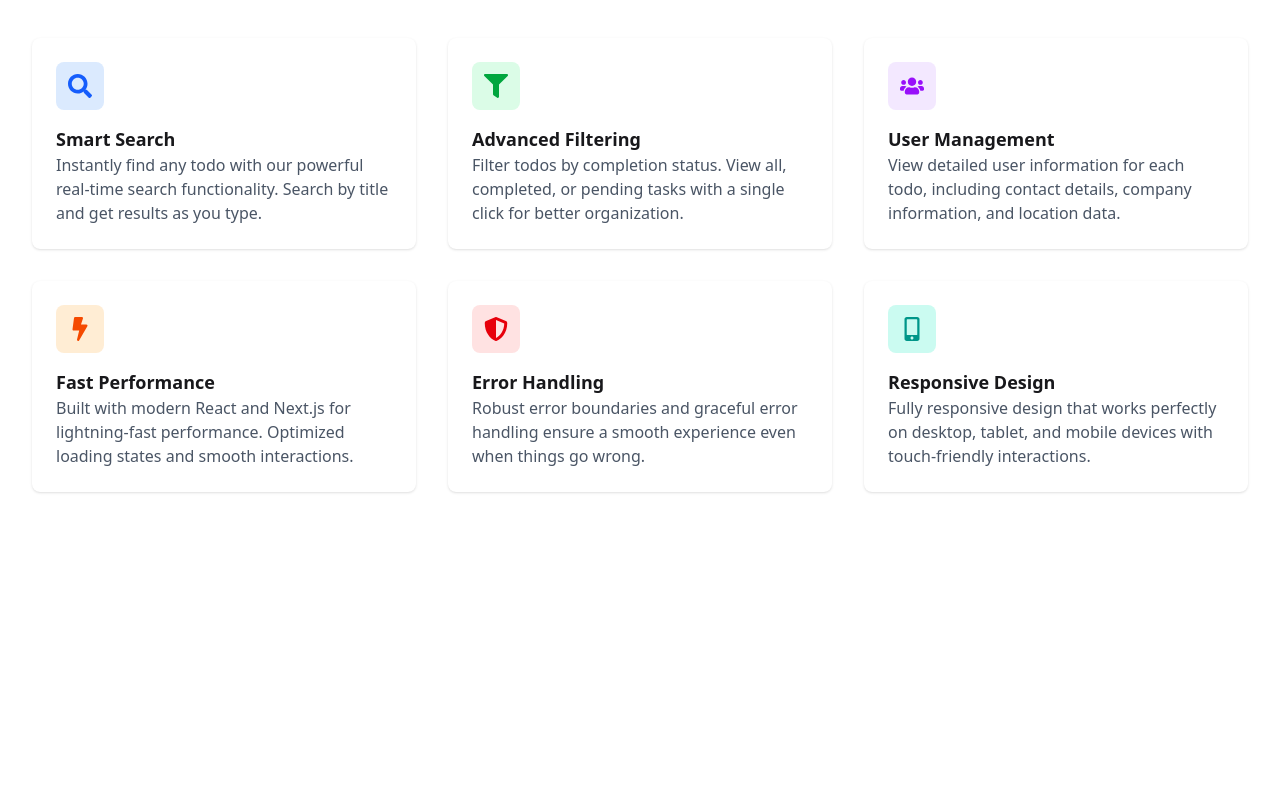
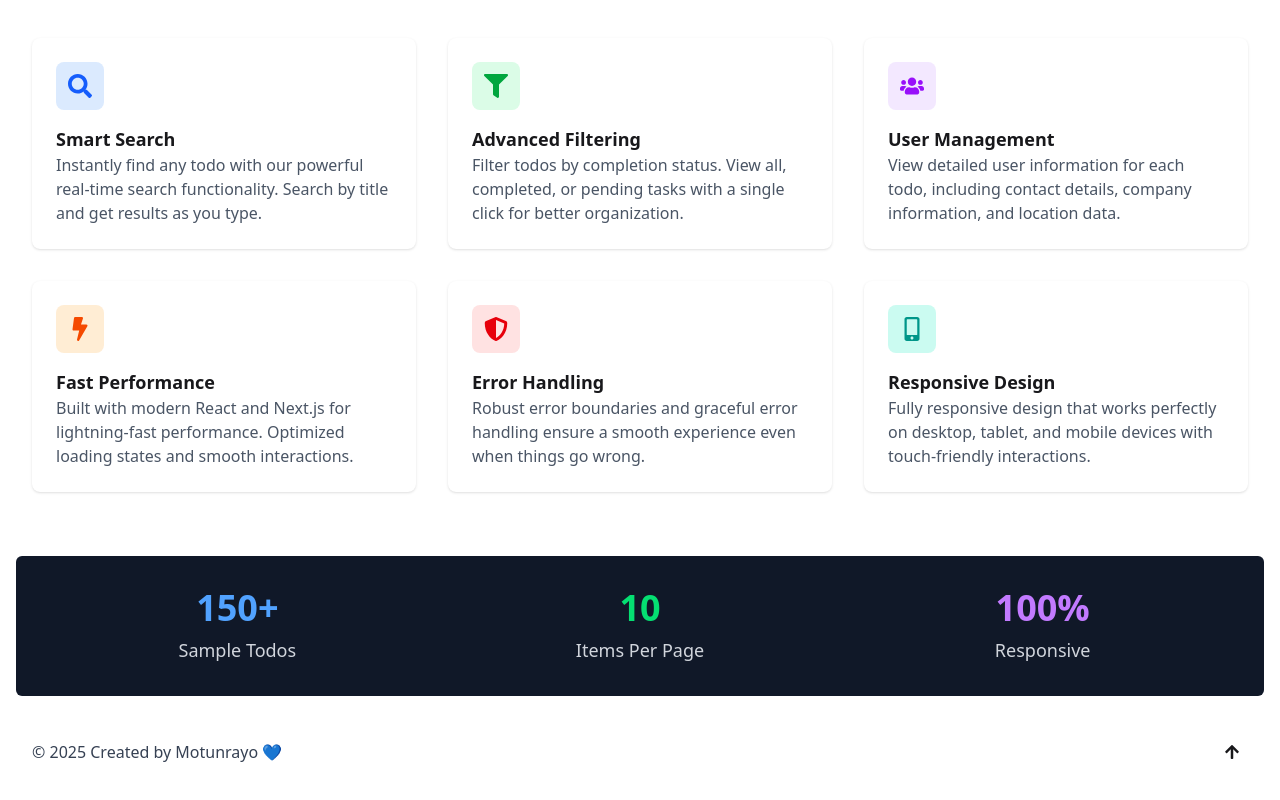
Before and after one commit to motuncoded/Tudu, a React (Vite) app: page / in a window 1280 px wide. Shown: the part 798-1598 px from the top of the page. Before the commit the page ends 1370 px from the top, so only its background shows below. Built offline with nearby package versions, Linux system fonts and the light colour scheme.

Commit message:
feat: set up the heroNumber page and the footer of the home page

```diff
--- /dev/null
+++ b/src/components/Footer.jsx
@@ -0,0 +1,27 @@
+import React from "react";
+import { FaArrowUp } from "react-icons/fa";
+
+const Footer = () => {
+  const handleGoBackUp = () => {
+    window.scrollTo({ top: 0, behavior: "smooth" });
+  };
+
+  return (
+    <footer className="  w-full py-6 mt-4">
+      <div className="container mx-auto px-4 flex   justify-between items-center">
+        <div className="text-gray-700 dark:text-gray-300 text-sm md:text-base">
+          <p>© {new Date().getFullYear()} Created by Motunrayo 💙</p>
+        </div>
+        <button
+          onClick={handleGoBackUp}
+          aria-label="Scroll to top"
+          className="mb-4 md:mb-0 p-2 rounded-full hover:bg-blue-600 hover:text-white transition-colors duration-200 focus:outline-none focus:ring-2 focus:ring-blue-500"
+        >
+          <FaArrowUp />
+        </button>
+      </div>
+    </footer>
+  );
+};
+
+export default Footer;
--- /dev/null
+++ b/src/components/HeroNumbers.jsx
@@ -0,0 +1,48 @@
+import React from "react";
+
+const HeroNumber = ({ number, words, styles, id }) => {
+  return (
+    <div className="text-center" aria-labelledby={id}>
+      <h2
+        id={id}
+        className={`text-4xl font-bold ${styles} mb-2`}
+        aria-label={`${number} ${words}`}
+      >
+        {number}
+      </h2>
+      <p className="text-gray-300 text-lg" aria-hidden="true">
+        {words}
+      </p>
+    </div>
+  );
+};
+
+const HeroNumbers = () => {
+  return (
+    <section
+      aria-label="Achievement metrics"
+      className="bg-gray-900 grid grid-cols-1 md:grid-cols-3 gap-6 place-items-center rounded-md p-6 xl:p-8"
+    >
+      <HeroNumber
+        number="150+"
+        words="Sample Todos"
+        styles="text-blue-400"
+        id="todos-count"
+      />
+      <HeroNumber
+        number="10"
+        words="Items Per Page"
+        styles="text-green-400"
+        id="items-per-page"
+      />
+      <HeroNumber
+        number="100%"
+        words="Responsive"
+        styles="text-purple-400"
+        id="responsive-percentage"
+      />
+    </section>
+  );
+};
+
+export default HeroNumbers;
--- a/src/routes/Home.jsx
+++ b/src/routes/Home.jsx
@@ -1,7 +1,8 @@
-import React from "react";
+import Footer from "../components/Footer";
 import Header from "../components/Header";
 import Hero from "../components/Hero";
 import HeroFeatures from "../components/HeroFeatures";
+import HeroNumbers from "../components/HeroNumbers";
 
 function Home() {
   return (
@@ -10,6 +11,8 @@ function Home() {
       <main className="max-w-7xl mx-auto p-4">
         <Hero />
         <HeroFeatures />
+        <HeroNumbers />
+        <Footer />
       </main>
     </div>
   );
```
